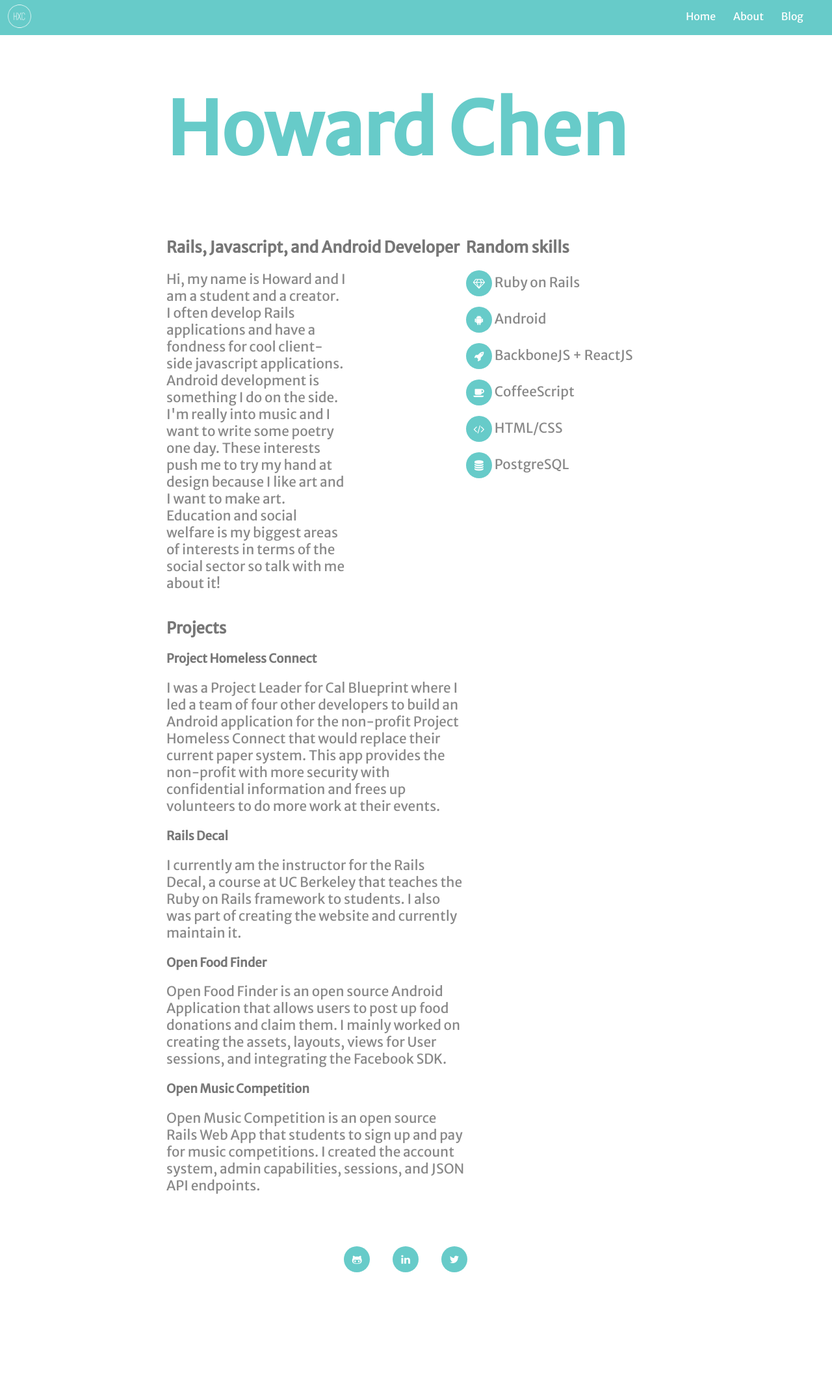
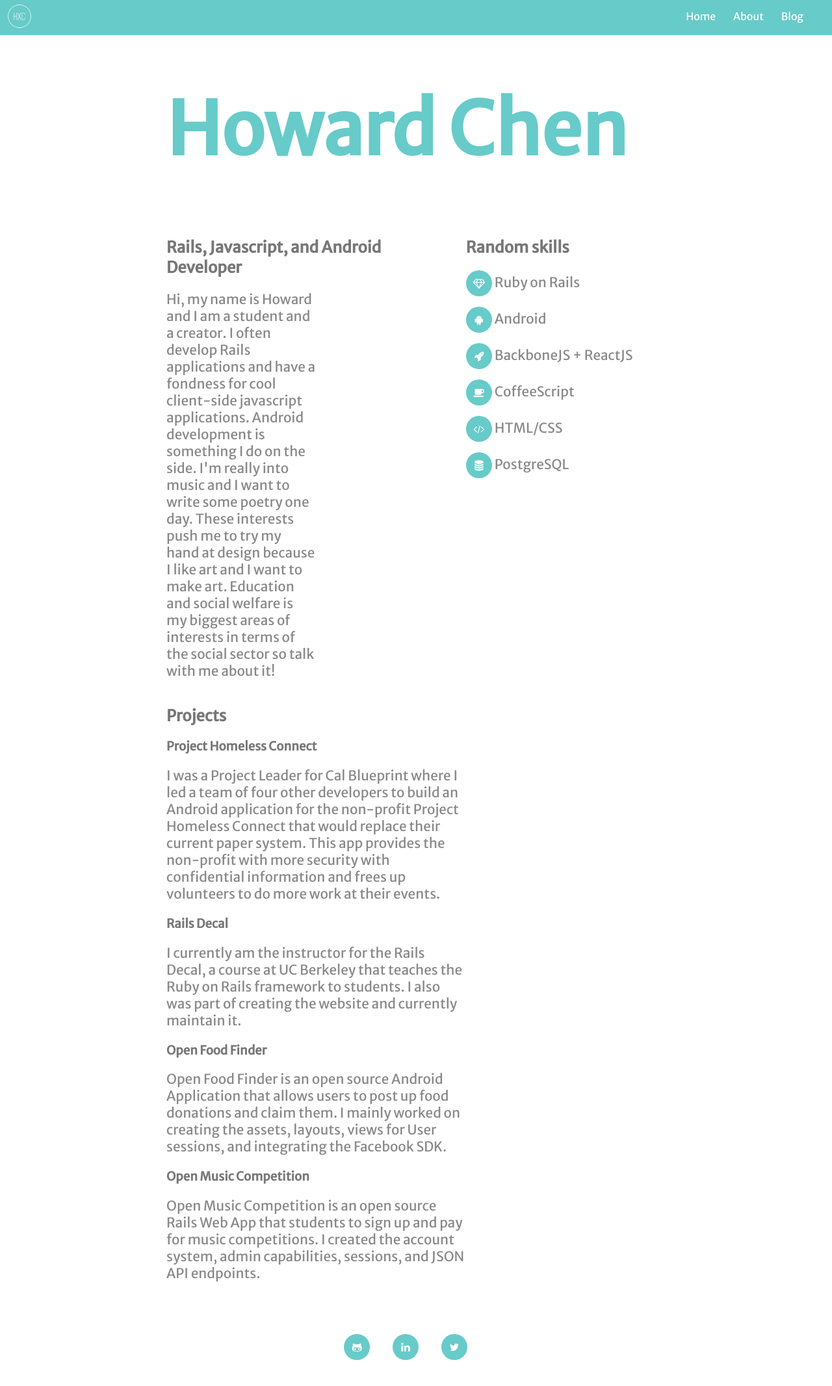
Before and after one commit to chenhoward/chenhoward.github.io, a Jekyll site: the page built from index.html, in a window 1280 px wide. Shown: the whole page at 65% size. Built offline with Jekyll 4.4.1, drawn with Linux system fonts in a browser that asks for light colours; nearby versions of some CDN libraries; before the commit the page ends 1998 px from its top, so only the background shows below that.

Commit message:
Make width even smaller

```diff
--- a/css/style.css
+++ b/css/style.css
@@ -412,7 +412,7 @@ body {
   .container .clear {
     clear: both; }
   .container .left {
-    width: 60%;
+    width: 50%;
     display: inline;
     float: left; }
   .container .right {
--- a/scss/style.sass
+++ b/scss/style.sass
@@ -19,7 +19,7 @@ body
     clear: both
 
   .left
-    width: 60%
+    width: 50%
     display: inline
     float: left
 
```
